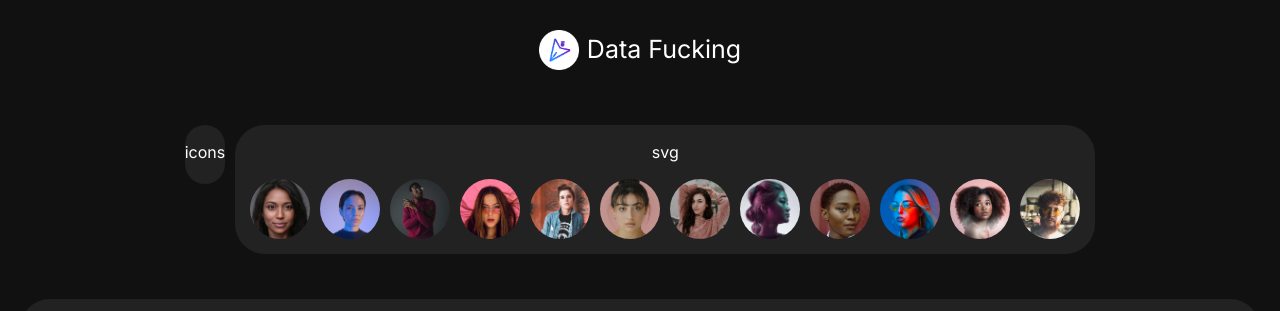
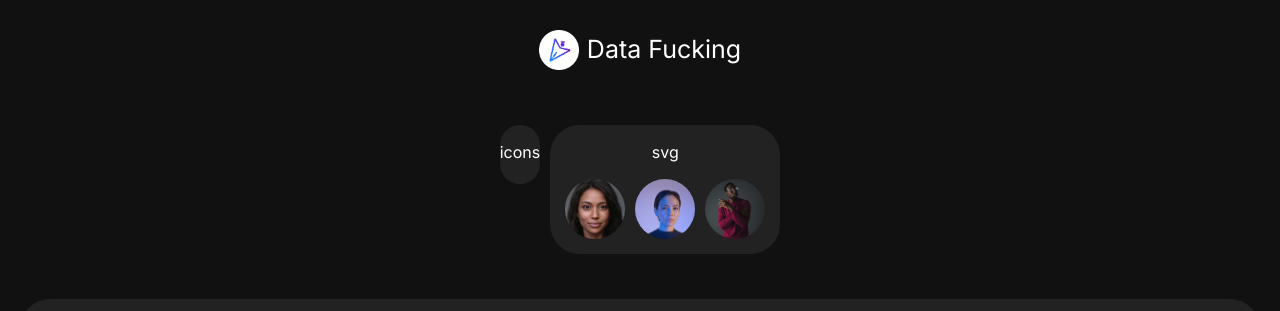
Before and after one commit to noirDesign/data, a plain HTML site: page index.html in a window 1280 px wide. Shown: the top 311 px of the page. Drawn offline with nearby package versions, Linux system fonts and the light colour scheme.

Commit message:
cambio xd

```diff
--- a/index.html
+++ b/index.html
@@ -29,15 +29,6 @@
                 <img src="avatares/avatar1.jpg">
                 <img src="avatares/avatar2.jpg">
                 <img src="avatares/avatar3.jpg">
-                <img src="avatares/avatar4.jpg">
-                <img src="avatares/avatar5.jpg">
-                <img src="avatares/avatar6.jpg">
-                <img src="avatares/avatar7.jpg">
-                <img src="avatares/avatar8.jpg">
-                <img src="avatares/avatar9.jpg">
-                <img src="avatares/avatar10.jpg">
-                <img src="avatares/avatar11.jpg">
-                <img src="avatares/avatar12.jpg">
             </section>
         </main>
     </section>
```
